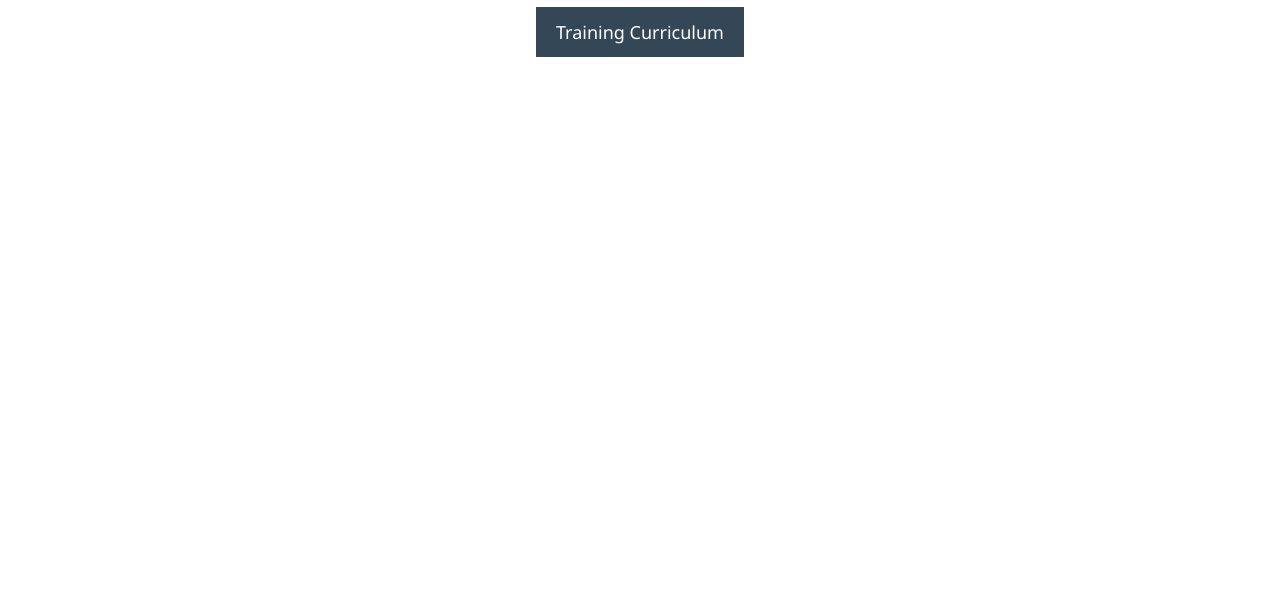
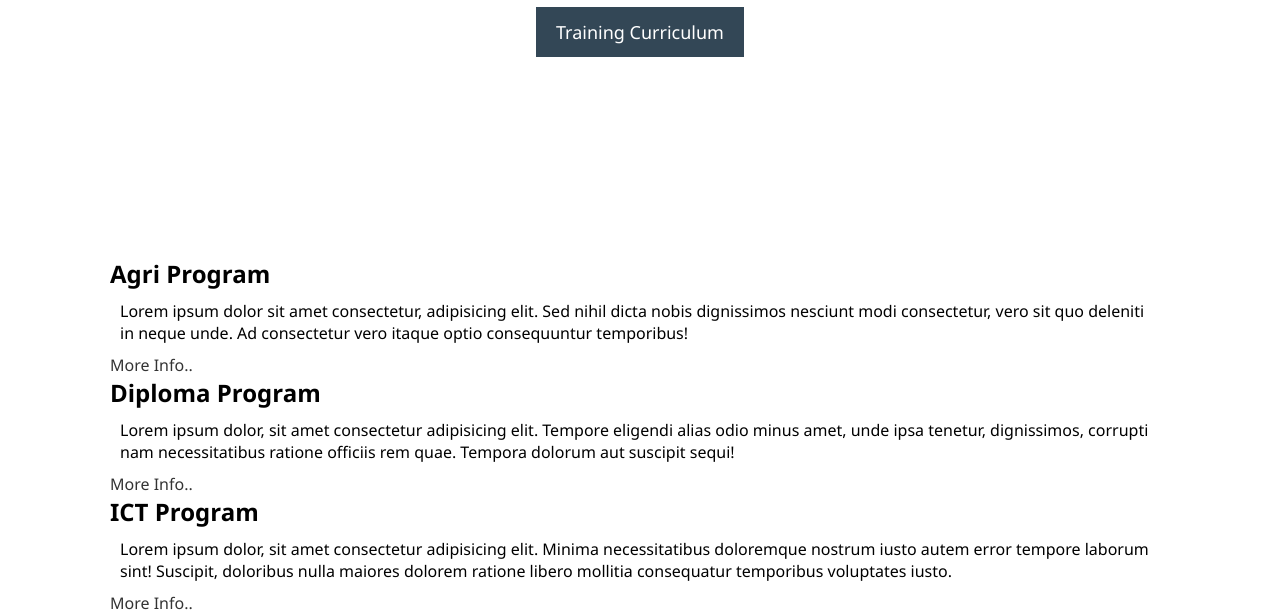
Before and after one commit to AKMendoza/diane, a plain HTML site: page index.html in a window 1280 px wide. Shown: the part 405-1019 px from the top of the page. Before the commit the page ends 800 px from the top, so only its background shows below. Drawn offline with Linux system fonts and the light colour scheme.

Commit message:
Update index.html

```diff
--- a/index.html
+++ b/index.html
@@ -29,6 +29,29 @@
    </section>
 </header>
 
+    <section id="about">
+    <div class="container">
+        <div class="content-1">
+            <i class="fa fa-chalkboard-teacher fa-3x"></i>
+            <h2>Agri Program</h2>
+            <p>Lorem ipsum dolor sit amet consectetur, adipisicing elit. Sed nihil dicta nobis dignissimos nesciunt modi consectetur, vero sit quo deleniti in neque unde. Ad consectetur vero itaque optio consequuntur temporibus!</p>
+            <a class="c-btn" href="#">More Info..</a>
+        </div>
+        <div class="content-2">
+            <i class="fas fa-shapes fa-3x"></i>
+            <h2>Diploma Program</h2>
+            <p>Lorem ipsum dolor, sit amet consectetur adipisicing elit. Tempore eligendi alias odio minus amet, unde ipsa tenetur, dignissimos, corrupti nam necessitatibus ratione officiis rem quae. Tempora dolorum aut suscipit sequi!</p>
+            <a class="c-btn" href="#">More Info..</a>
+        </div>
+         <div class="content-3">
+            <i class="fas fa-laptop-code fa-3x"></i>
+            <h2>ICT Program</h2>
+            <p>Lorem ipsum dolor, sit amet consectetur adipisicing elit. Minima necessitatibus doloremque nostrum iusto autem error tempore laborum sint! Suscipit, doloribus nulla maiores dolorem ratione libero mollitia consequatur temporibus voluptates iusto.</p>
+            <a class="c-btn" href="#">More Info..</a>
+         </div>
+    </div>
+</section>
+
 
 
 
```
